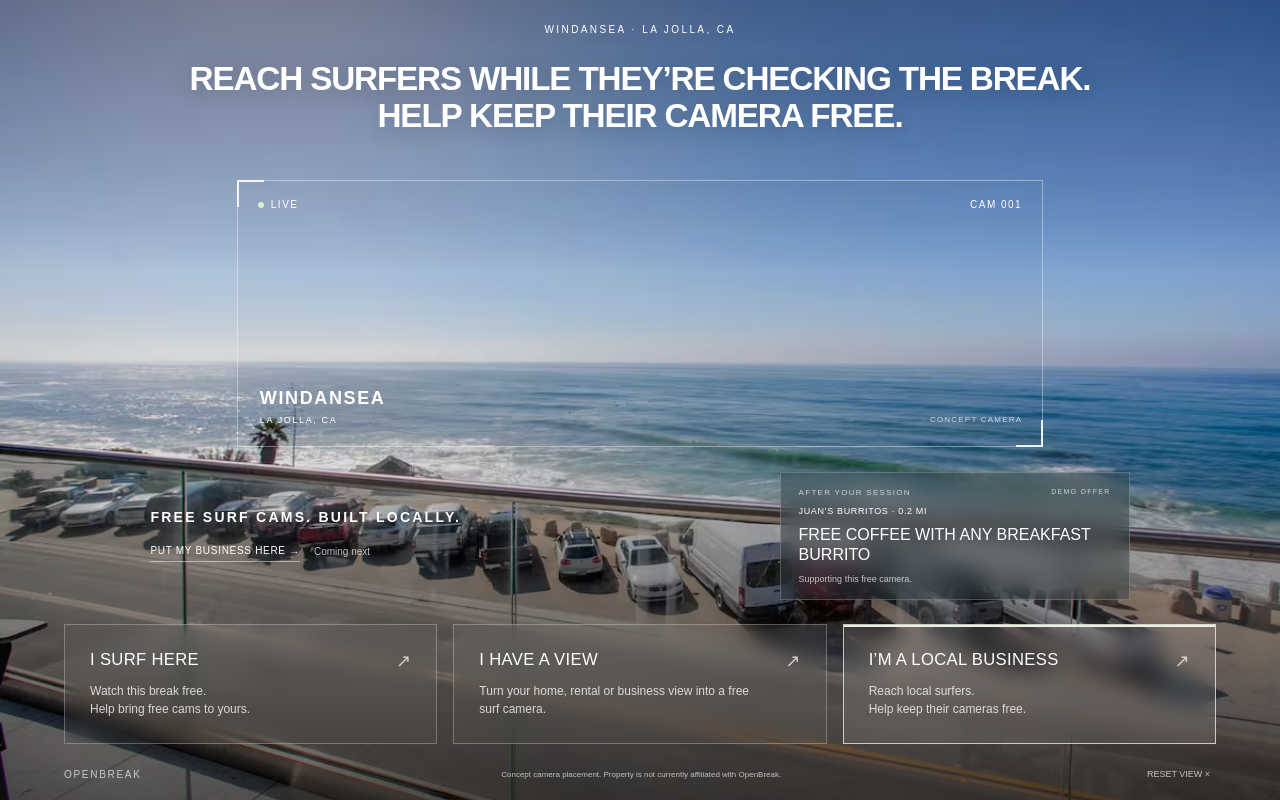
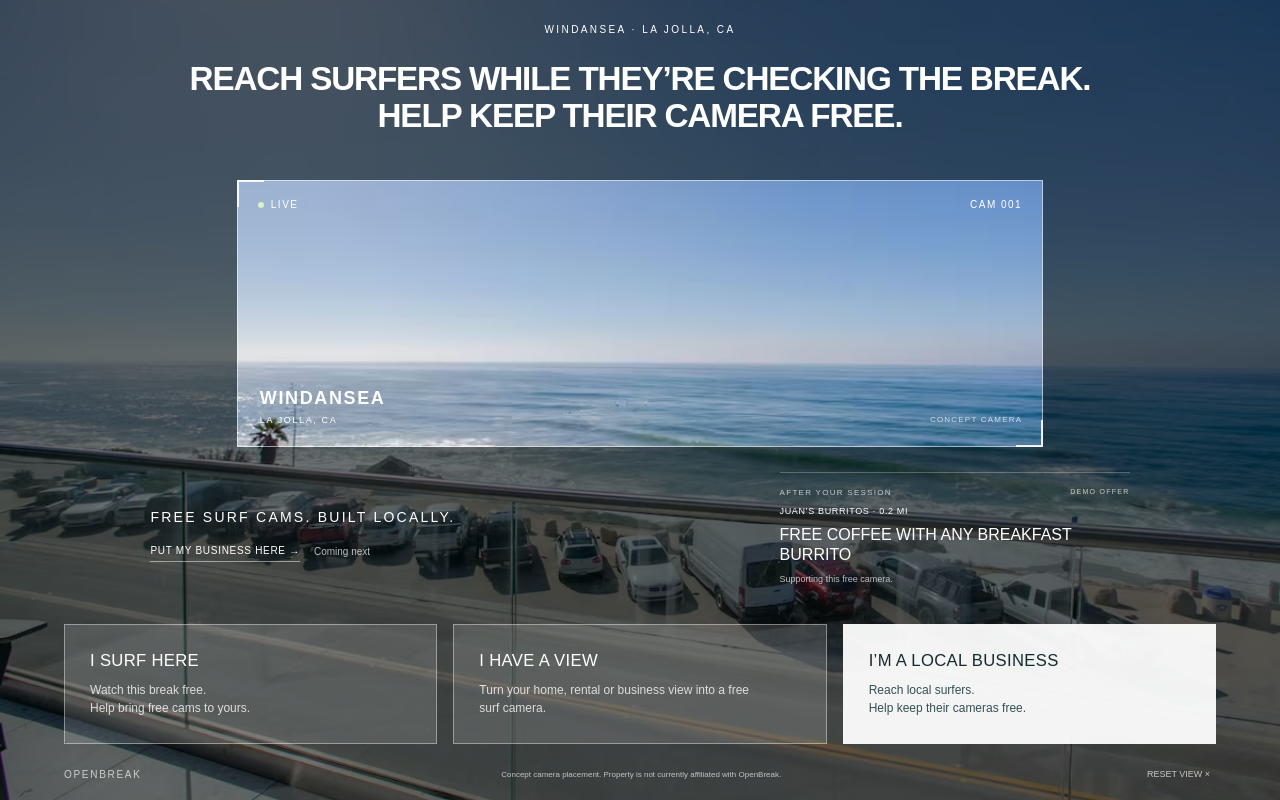
Before and after one commit to ryan-devenish/openbreak, a React (Vite) app: page / in a window 1280 px wide. Both pictures are taken after a click on the button 1029 px from the left and 684 px from the top of the page. Built offline with nearby package versions, Linux system fonts and the light colour scheme.

Commit message:
Dim outside camera window and simplify light persona controls

```diff
--- a/src/styles/main.css
+++ b/src/styles/main.css
@@ -154,3 +154,46 @@ body { position: fixed; inset: 0; overscroll-behavior: none; }
   .business-headline h1 { font-size: 18px; }
   .persona-action { padding: 8px 6px; }
 }
+
+/* The clear camera window is the focal point; everything outside is dimmed. */
+.backgrounds { overflow: hidden; }
+.shade { background: none; }
+.camera-area { z-index: 0; }
+.camera-frame {
+  background: transparent;
+  box-shadow: 0 0 0 100vmax rgba(3, 14, 17, .58);
+  border-color: rgba(255, 255, 255, .55);
+}
+.hero, .story-area, .persona-actions, footer { position: relative; z-index: 1; }
+.hero h1 { font-weight: 600; text-shadow: none; }
+.property-card, .property-card.prominent, .local-offer {
+  background: transparent;
+  backdrop-filter: none;
+  border: 0;
+  border-top: 1px solid rgba(255, 255, 255, .25);
+  padding-left: 0;
+  padding-right: 0;
+}
+.persona-action {
+  background: rgba(255, 255, 255, .14);
+  border-color: rgba(255, 255, 255, .4);
+  border-radius: 0;
+  backdrop-filter: none;
+  box-shadow: none;
+}
+.persona-action.active {
+  background: rgba(255, 255, 255, .94);
+  border-color: transparent;
+  color: #142b2e;
+  box-shadow: none;
+}
+.persona-action.active .action-description,
+.persona-action.active .mobile-description { color: #344f52; }
+.action-heading > span { display: none; }
+.action-heading { font-weight: 500; }
+.promise { font-weight: 500; }
+@media (max-width: 760px) and (orientation: portrait) {
+  .property-card, .property-card.prominent, .local-offer { background: transparent; backdrop-filter: none; }
+  .persona-action { background: rgba(255, 255, 255, .17); }
+  .persona-action.active { background: rgba(255, 255, 255, .94); }
+}
```
